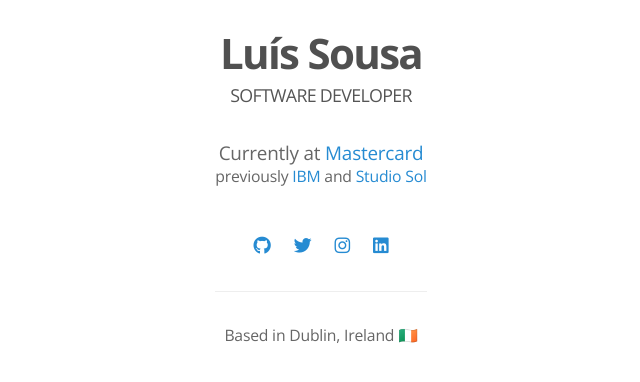
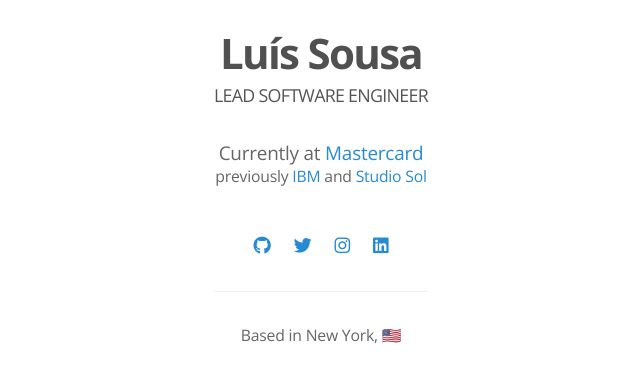
Before and after one commit to luish/luish.github.io, a Jekyll site: the page built from index.html, in a window 1280 px wide. Shown: the part 354-736 px from the top of the page, without its empty margins (319-959 px from the left). Built offline with Jekyll 4.4.1, drawn with Linux system fonts in a browser that asks for light colours; the list of posts is cut into pages by our own code.

Commit message:
Based now in NYC 🇺🇸

```diff
--- a/_layouts/home.html
+++ b/_layouts/home.html
@@ -15,7 +15,7 @@
         </h1>
 
         <h2 class="masthead-subtitle mb-2">
-          Software Developer
+          Lead Software Engineer
         </h2>
 
         <div class="mb-1">
@@ -39,7 +39,7 @@
         </ul>
 
         <hr/>
-        <p class="desc"><small>Based in Dublin, Ireland 🇮🇪</small></p>
+        <p class="desc"><small>Based in New York, 🇺🇸</small></p>
       </div>
 
       {{ content }}
```
